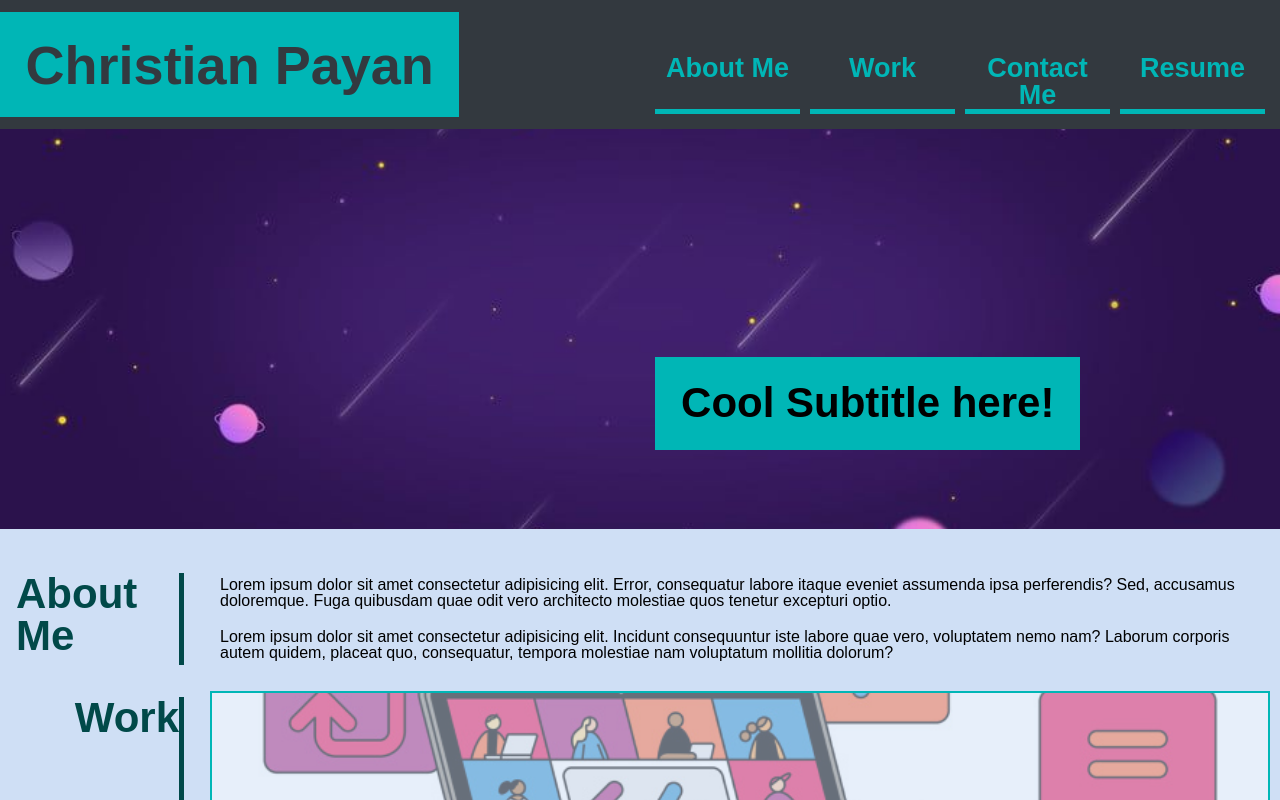
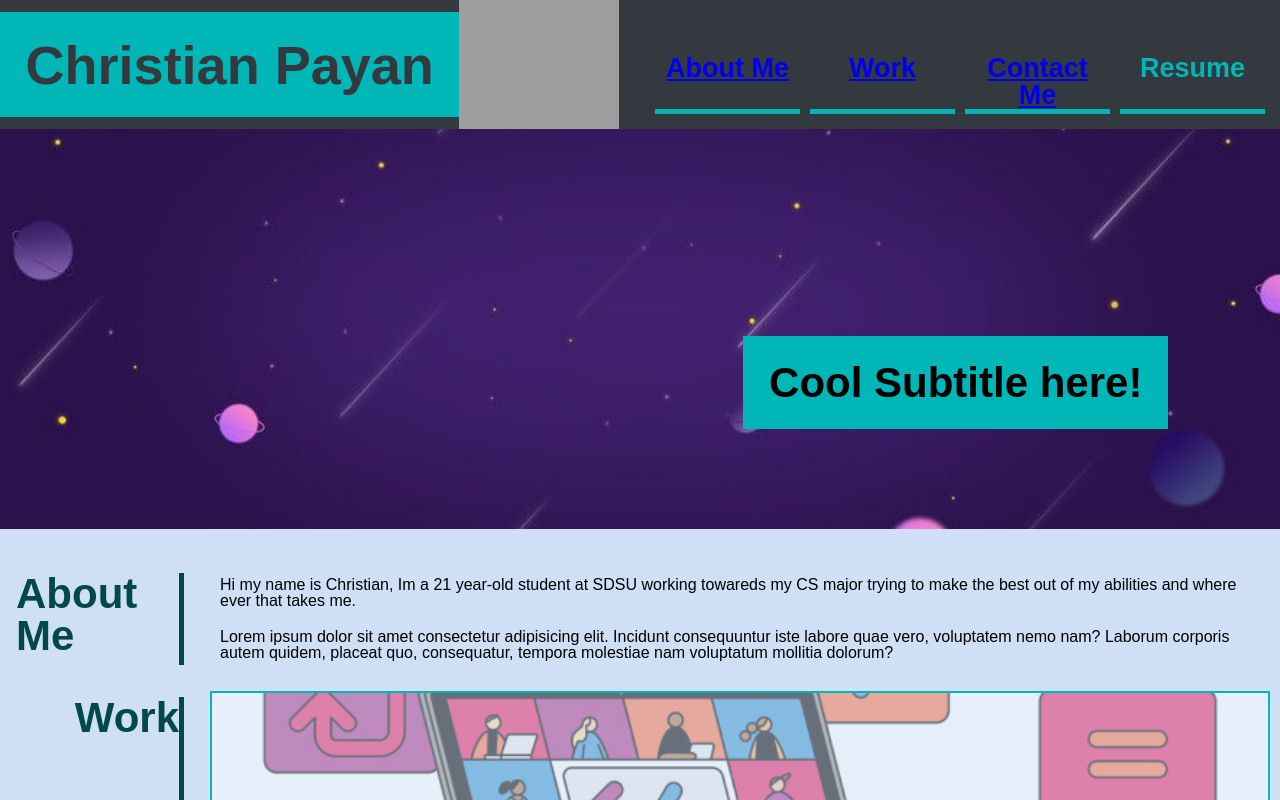
Before and after one commit to ChrisPayan/Portfolio, a plain HTML site: page index.html in a window 1280 px wide. Shown: the top 800 px of the page. Drawn offline with Linux system fonts and the light colour scheme; grey boxes are pictures that could not be loaded.

Commit message:
Adding acceptance criteria items

```diff
--- a/assest/css/styles.css
+++ b/assest/css/styles.css
@@ -37,8 +37,8 @@ h2 {
     /* margin-right: auto;  */
     /* border: 20px; */
     position: absolute;
-    bottom: 350px;
-    right: 200px
+    top: 8em;
+    right: 7rem;
 }
 
 h3 {
@@ -86,6 +86,16 @@ footer li{
     color: var(--light);
     width: 100%;
     text-align: center;
+}
+
+.selfie {
+    position: absolute;
+    object-fit: cover;
+    height: 20%;
+    width: 10rem;
+    margin-bottom: 25px;
+    align-items: center;
+
 }
 
 .footerBox,
@@ -153,6 +163,11 @@ footer li{
     height: 300px;
     border: 2px solid var(--light);
 }
+
+.mainBox:hover {
+    opacity: 0.5;
+}
+
 .mainText + p {
     height: 32px;
     margin: 15.5em 0 0 0;
@@ -170,6 +185,10 @@ footer li{
     width: 50%;
     height: 300px;
     border: 1px solid black;
+}
+
+.smallBox:hover {
+    opacity: 0.5;
 }
 .content {
     flex-grow: 1;
--- a/index.html
+++ b/index.html
@@ -14,10 +14,12 @@
     <header>
         <nav>
             <h1>Christian Payan</h1>
+            <div><img class="selfie" src="./assest/SelfieCabo.JPG"></div>
             <ul class="NavBar">
-                <li>About Me</li>
-                <li>Work</li>
-                <li>Contact Me</li>
+
+                <li><a href="#aboutMe">About Me</a></li>
+                <li><a href="#work">Work</a></li>
+                <li><a href="#contactMe">Contact Me</a></li>
                 <li>Resume</li>
             </ul>
 
@@ -33,24 +35,23 @@
 
         <section class="row">
           <div class="heading">
-              <h3>About Me </h3>
+              <h3 id="aboutMe">About Me</h3>
           </div>
             <div class="content">
-                <p>Lorem ipsum dolor sit amet consectetur adipisicing elit. Error, consequatur labore itaque eveniet assumenda ipsa perferendis? Sed, accusamus doloremque. Fuga quibusdam quae odit vero architecto molestiae quos tenetur excepturi optio. </p>
+                <p>Hi my name is Christian, Im a 21 year-old student at SDSU working towareds my CS major trying to make the best out of my abilities and where ever that takes me. </p>
                 <p>Lorem ipsum dolor sit amet consectetur adipisicing elit. Incidunt consequuntur iste labore quae vero, voluptatem nemo nam? Laborum corporis autem quidem, placeat quo, consequatur, tempora molestiae nam voluptatum mollitia dolorum?</p>
             </div>
         </section>
 
         <section class="row">
           <div class="heading">
-            <h3>Work</h3>
+            <h3 id="work">Work</h3>
           </div>
             <div class="content">
               <div class="content-row">
                   <div class="mainBox">
                     <div><img class="image-box" src="./assest/codingImageTwo.jpg"></div>
                     <h4 class="mainText">Surf Report</h4>
-
                   </div>
                 </div>
                 <div class="content-row">
@@ -79,7 +80,7 @@
 
         <footer class="row">
           <div class="heading">
-            <h3>Contact Me</h3>
+            <h3 id="contactMe">Contact Me</h3>
           </div>
           <div class="content-row">
             <ul class="footerBox">
```
Also changed, not shown: 1 other file.
